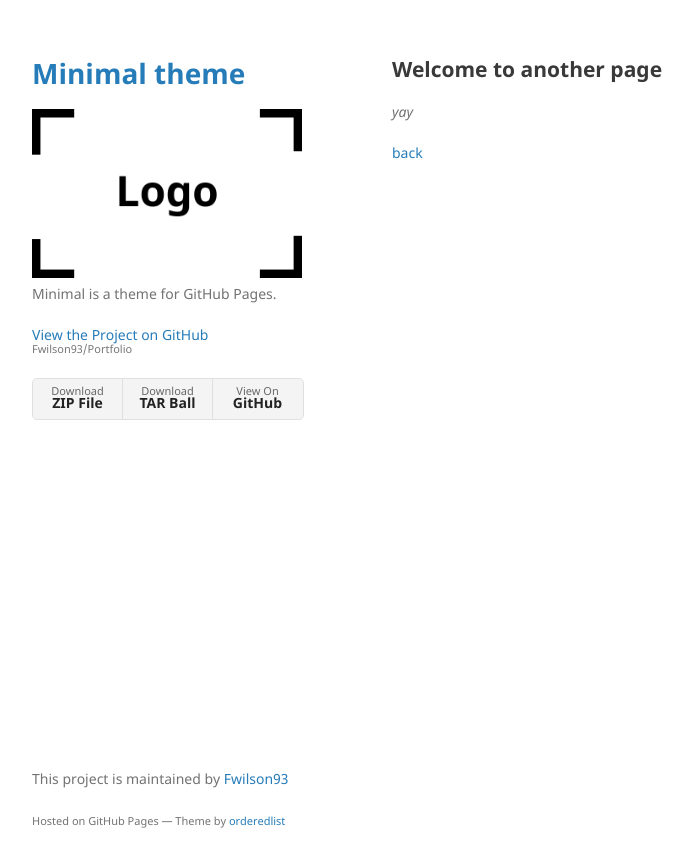
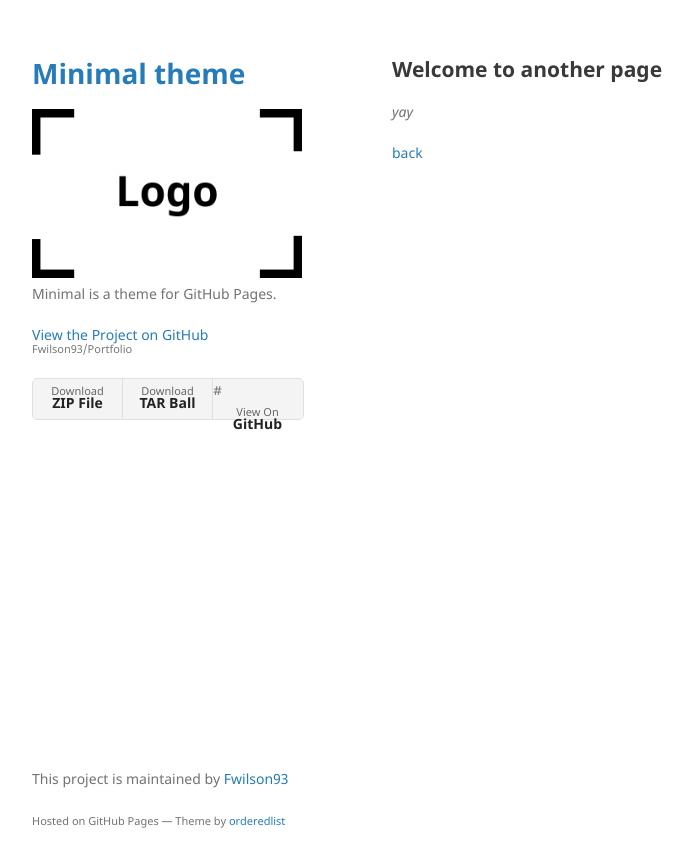
Before and after one commit to Fwilson93/Portfolio, a Jekyll site: the page built from another-page.md, in a window 1280 px wide. Shown: the top 867 px of the page, without its empty margins (178-871 px from the left). Built offline with Jekyll 4.4.1, drawn with Linux system fonts in a browser that asks for light colours; our own code applies the rules of GitHub Pages for plain Markdown files.

```diff
--- a/_layouts/default.html
+++ b/_layouts/default.html
@@ -34,7 +34,7 @@
         {% if site.show_downloads %}
         <ul class="downloads">
           <li><a href="{{ site.github.zip_url }}">Download <strong>ZIP File</strong></a></li>
-          <li><a href="{{ site.github.tar_url }}">Download <strong>TAR Ball</strong></a></li>
+          #<li><a href="{{ site.github.tar_url }}">Download <strong>TAR Ball</strong></a></li>
           <li><a href="{{ site.github.repository_url }}">View On <strong>GitHub</strong></a></li>
         </ul>
         {% endif %}
```
